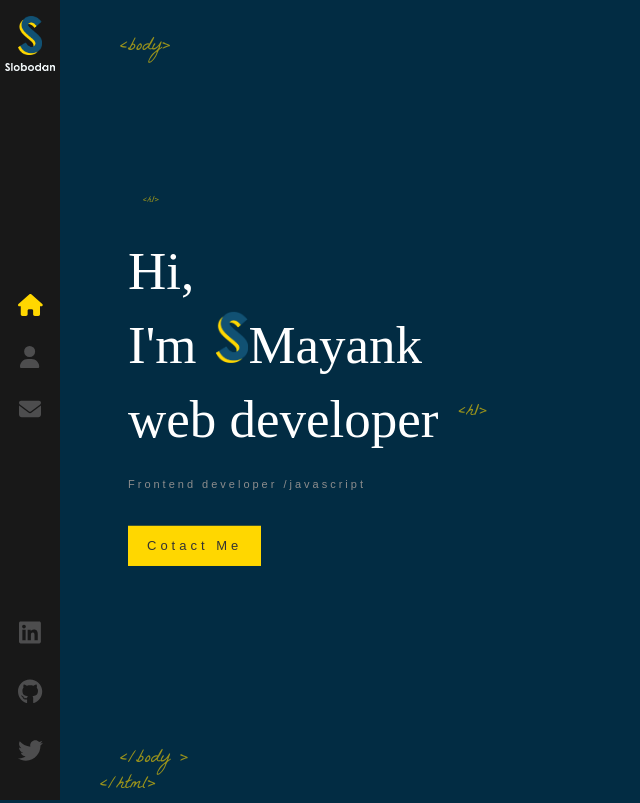
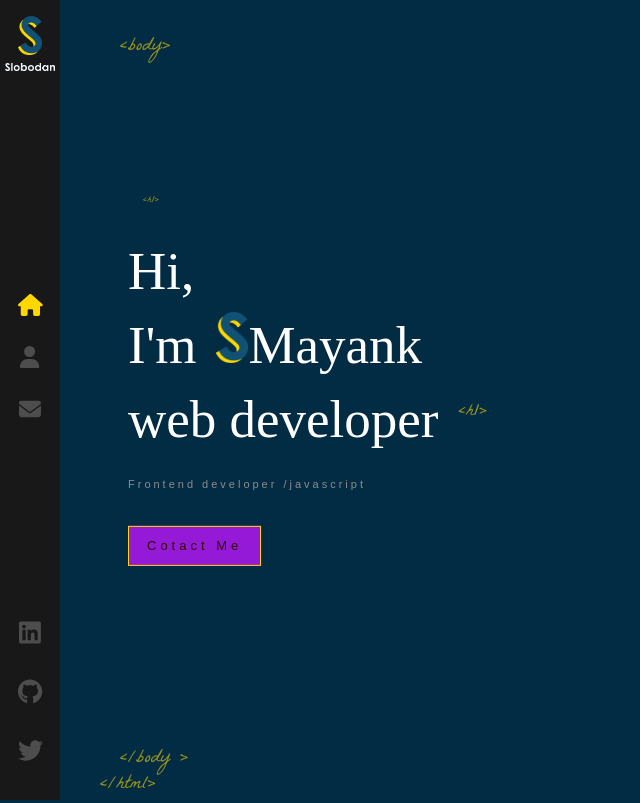
Before and after one commit to MAYANK-DWIVEDI/my-portfolio, a React (Create React App) app: page / in a window 1280 px wide. In both pictures the pointer is over the link "Cotact Me". Shown: the whole page, without its empty margins (0-640 px from the left). Built offline with nearby package versions, Linux system fonts and the light colour scheme.

Commit message:
Added styles fonts and home components

```diff
--- a/src/components/Home/index.scss
+++ b/src/components/Home/index.scss
@@ -74,8 +74,8 @@
         white-space: nowrap;
 
         &:hover{
-            background: #ffd700;
-            color: #333;
+            background: #951ad7;
+            color: #360707;
         }
 
     }
```
